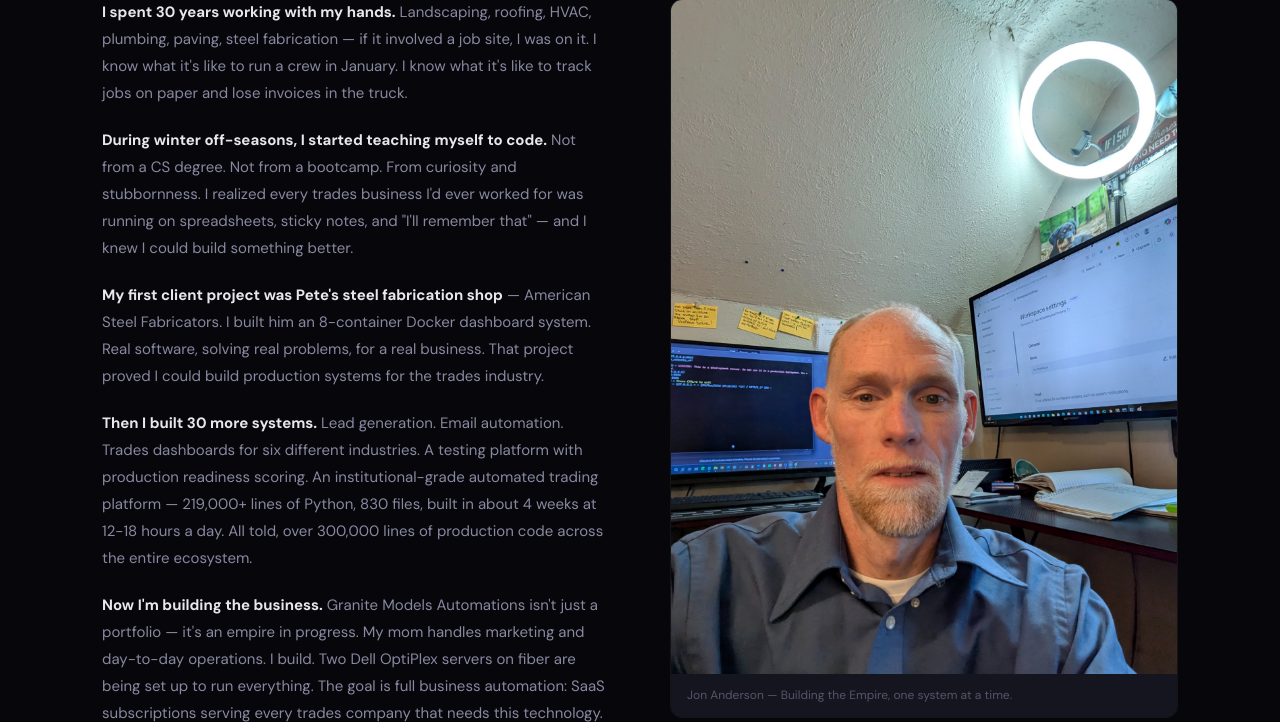
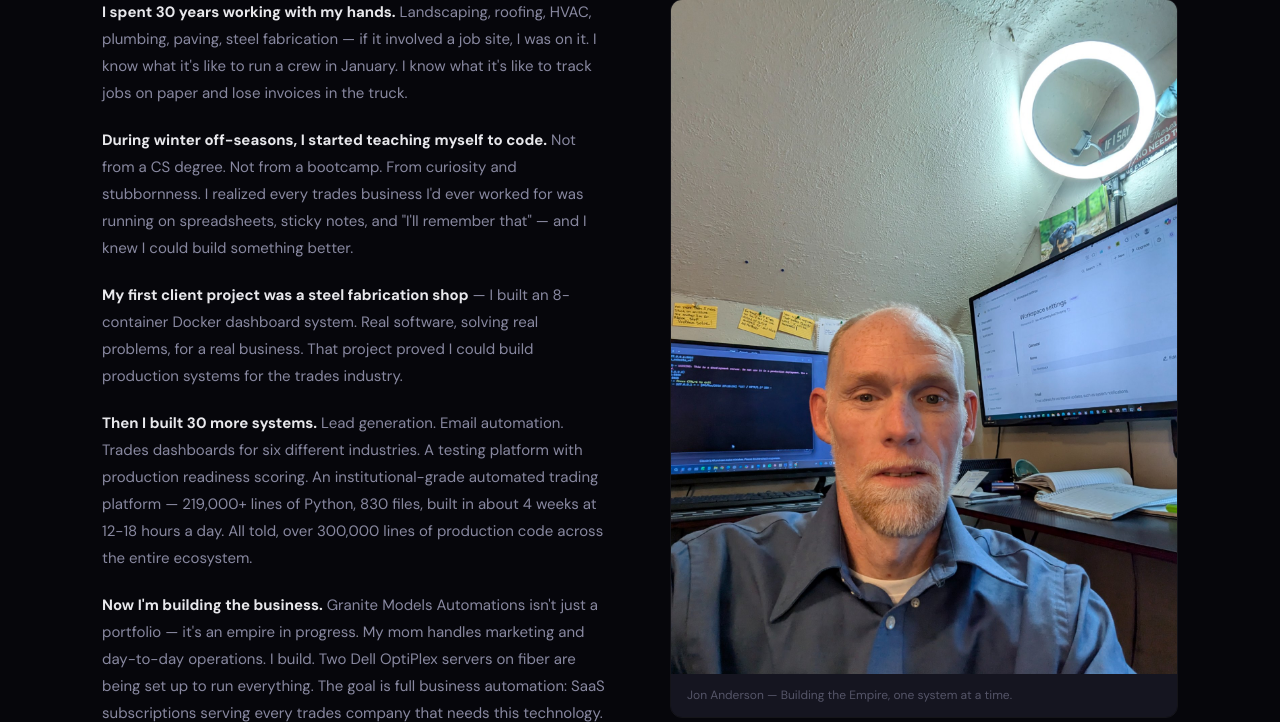
Before and after one commit to granitemodels-hub/granite-models-store, a Flask app: page /story in a window 1280 px wide. Shown: the part 384-1106 px from the top of the page. Run offline with Flask 3, Linux system fonts and the light colour scheme; some libraries are stand-ins or nearby versions.

Commit message:
"Remove-client-references"

```diff
--- a/app.py
+++ b/app.py
@@ -155,7 +155,7 @@ PROJECTS = {
         'video': 'email-campaign-20260205-134527.webm',
         'priority': 'high'
     },
-    'steel-dashboard': {'name': 'Steel Fabrication Dashboard', 'sector': 'Trades Dashboards', 'status': 'Rebuilding', 'tagline': 'Shop management for steel fabrication', 'description': 'Originally built as an 8-container Docker system for American Steel Fabricators. Currently being redesigned and tested as part of the Granite dashboard series with the same architecture as the completed Landscape Dashboard.', 'stats': {}, 'tech': ['Python', 'Flask', 'Docker', 'SQLite'], 'features': ['Job tracking', 'Material inventory', 'Shop scheduling', 'Client billing'], 'video': None, 'priority': 'high'},
+    'steel-dashboard': {'name': 'Steel Fabrication Dashboard', 'sector': 'Trades Dashboards', 'status': 'Rebuilding', 'tagline': 'Shop management for steel fabrication', 'description': 'Originally built as an 8-container Docker system for a steel fabrication shop. Currently being redesigned and tested as part of the Granite dashboard series with the same architecture as the completed Landscape Dashboard.', 'stats': {}, 'tech': ['Python', 'Flask', 'Docker', 'SQLite'], 'features': ['Job tracking', 'Material inventory', 'Shop scheduling', 'Client billing'], 'video': None, 'priority': 'high'},
     'hvac-dashboard': {'name': 'HVAC Dashboard', 'sector': 'Trades Dashboards', 'status': 'In Development', 'tagline': 'Service management for HVAC companies', 'description': 'HVAC-specific business dashboard with equipment tracking, service scheduling, warranty management, and seasonal planning.', 'stats': {}, 'tech': ['Python', 'Flask', 'SQLite'], 'features': ['Equipment and unit tracking', 'Service scheduling', 'Warranty management', 'Seasonal workload planning'], 'video': None, 'priority': 'medium'},
     'plumbing-dashboard': {'name': 'Plumbing Dashboard', 'sector': 'Trades Dashboards', 'status': 'In Development', 'tagline': 'Service management for plumbing companies', 'description': 'Plumbing-specific business dashboard with job dispatching, parts inventory, and emergency call routing.', 'stats': {}, 'tech': ['Python', 'Flask', 'SQLite'], 'features': ['Job dispatch', 'Parts inventory', 'Emergency routing', 'Client history'], 'video': None, 'priority': 'medium'},
     'construction-dashboard': {'name': 'Construction Dashboard', 'sector': 'Trades Dashboards', 'status': 'In Development', 'tagline': 'Project management for construction companies', 'description': 'Construction-specific dashboard with project phasing, subcontractor management, and permit tracking.', 'stats': {}, 'tech': ['Python', 'Flask', 'SQLite'], 'features': ['Project phasing', 'Subcontractor management', 'Permit tracking', 'Budget monitoring'], 'video': None, 'priority': 'medium'},
--- a/templates/story.html
+++ b/templates/story.html
@@ -15,7 +15,7 @@
 
         <p><strong>During winter off-seasons, I started teaching myself to code.</strong> Not from a CS degree. Not from a bootcamp. From curiosity and stubbornness. I realized every trades business I'd ever worked for was running on spreadsheets, sticky notes, and "I'll remember that" — and I knew I could build something better.</p>
 
-        <p><strong>My first client project was Pete's steel fabrication shop</strong> — American Steel Fabricators. I built him an 8-container Docker dashboard system. Real software, solving real problems, for a real business. That project proved I could build production systems for the trades industry.</p>
+        <p><strong>My first client project was a steel fabrication shop</strong> — I built an 8-container Docker dashboard system. Real software, solving real problems, for a real business. That project proved I could build production systems for the trades industry.</p>
 
         <p><strong>Then I built 30 more systems.</strong> Lead generation. Email automation. Trades dashboards for six different industries. A testing platform with production readiness scoring. An institutional-grade automated trading platform — 219,000+ lines of Python, 830 files, built in about 4 weeks at 12-18 hours a day. All told, over 300,000 lines of production code across the entire ecosystem.</p>
 
```
